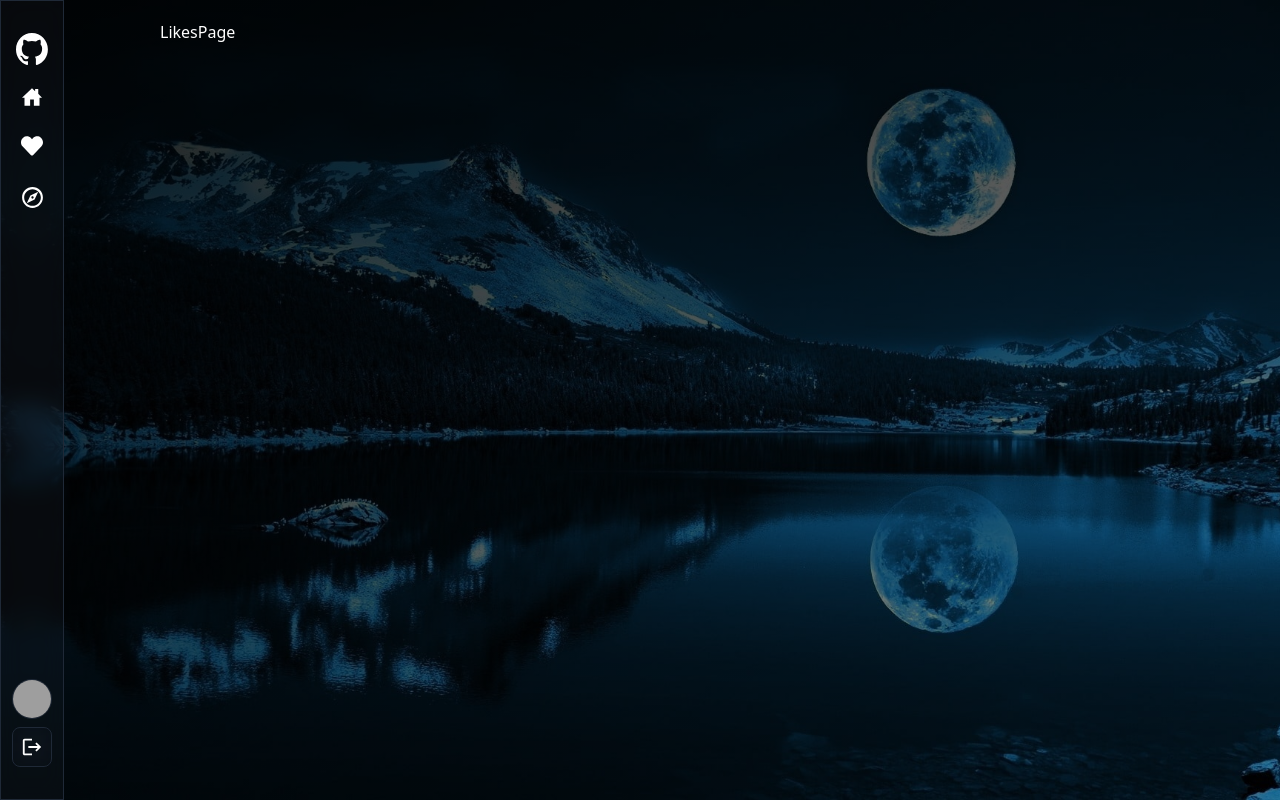
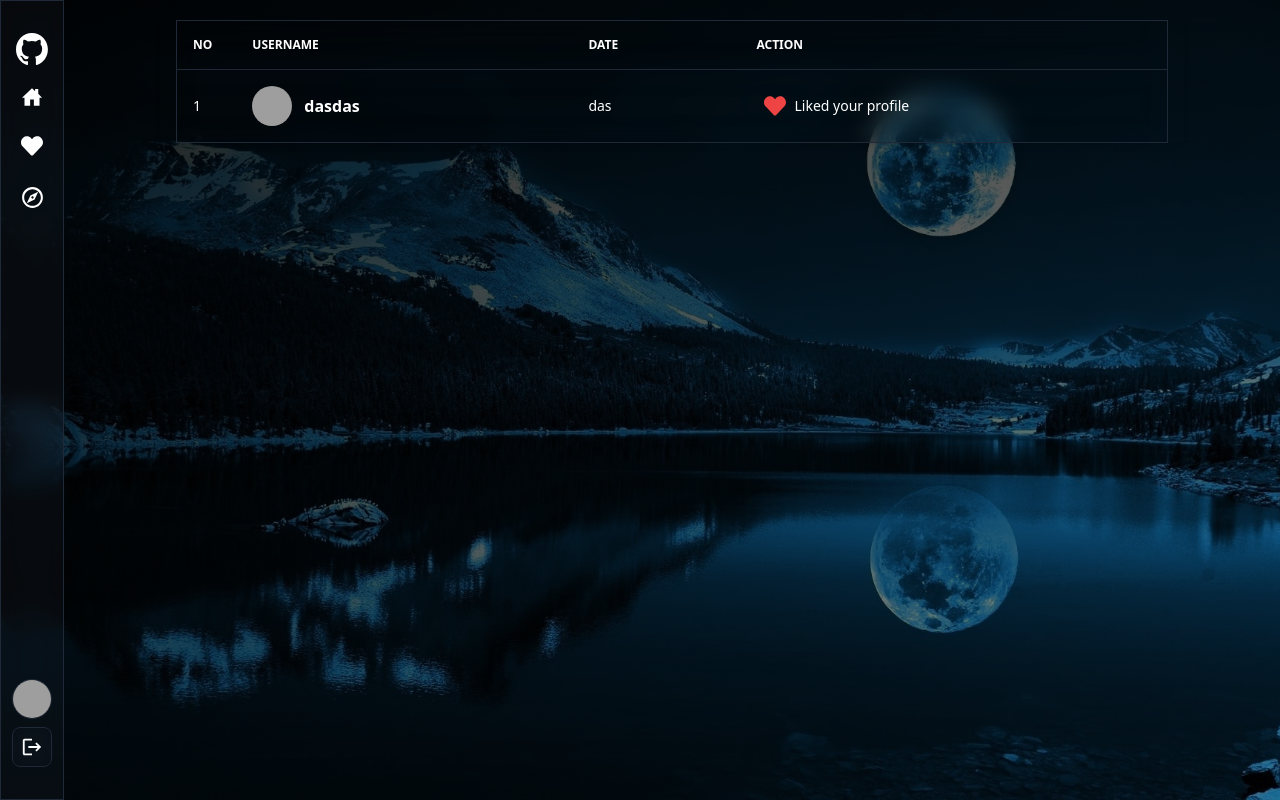
Before and after one commit to Sai-Manikanta-Andey/fullstack-github, a React (Vite) app in the folder frontend/: page /likes in a window 1280 px wide. Built offline with nearby package versions, Linux system fonts and the light colour scheme; grey boxes are pictures that could not be loaded; the HTML template or start-up script is replaced by a standard one.

Commit message:
feat: Implement likesPage component

```diff
--- a/frontend/src/pages/LikesPage.jsx
+++ b/frontend/src/pages/LikesPage.jsx
@@ -1,9 +1,59 @@
-import React from 'react'
+import { FaHeart } from "react-icons/fa";
 
 const LikesPage = () => {
   return (
-    <div>LikesPage</div>
-  )
-}
+    <div className="relative px-4 overflow-x-auto rounded-lg shadow-md">
+      <table className="w-full overflow-hidden text-sm text-left rtl:text-right bg-glass">
+        <thead className="text-xs uppercase bg-glass">
+          <tr>
+            <th scope="col" className="p-4">
+              <div className="flex items-center">No</div>
+            </th>
+            <th scope="col" className="px-6 py-3">
+              Username
+            </th>
+            <th scope="col" className="px-6 py-3">
+              Date
+            </th>
+            <th scope="col" className="px-6 py-3">
+              Action
+            </th>
+          </tr>
+        </thead>
+        <tbody>
+          <tr className="border-b bg-glass">
+            <td className="w-4 p-4">
+              <div className="flex items-center">
+                <span>1</span>
+              </div>
+            </td>
+            <th
+              scope="row"
+              className="flex items-center px-6 py-4 whitespace-nowrap "
+            >
+              <img
+                className="w-10 h-10 rounded-full"
+                src={
+                  "https://ps.w.org/user-avatar-reloaded/assets/icon-256x256.png?rev=2540745"
+                }
+                alt="Jese image"
+              />
+              <div className="ps-3">
+                <div className="text-base font-semibold">dasdas</div>
+              </div>
+            </th>
+            <td className="px-6 py-4">das</td>
+            <td className="px-6 py-4">
+              <div className="flex items-center">
+                <FaHeart size={22} className="mx-2 text-red-500" />
+                Liked your profile
+              </div>
+            </td>
+          </tr>
+        </tbody>
+      </table>
+    </div>
+  );
+};
 
-export default LikesPage
+export default LikesPage;
```
